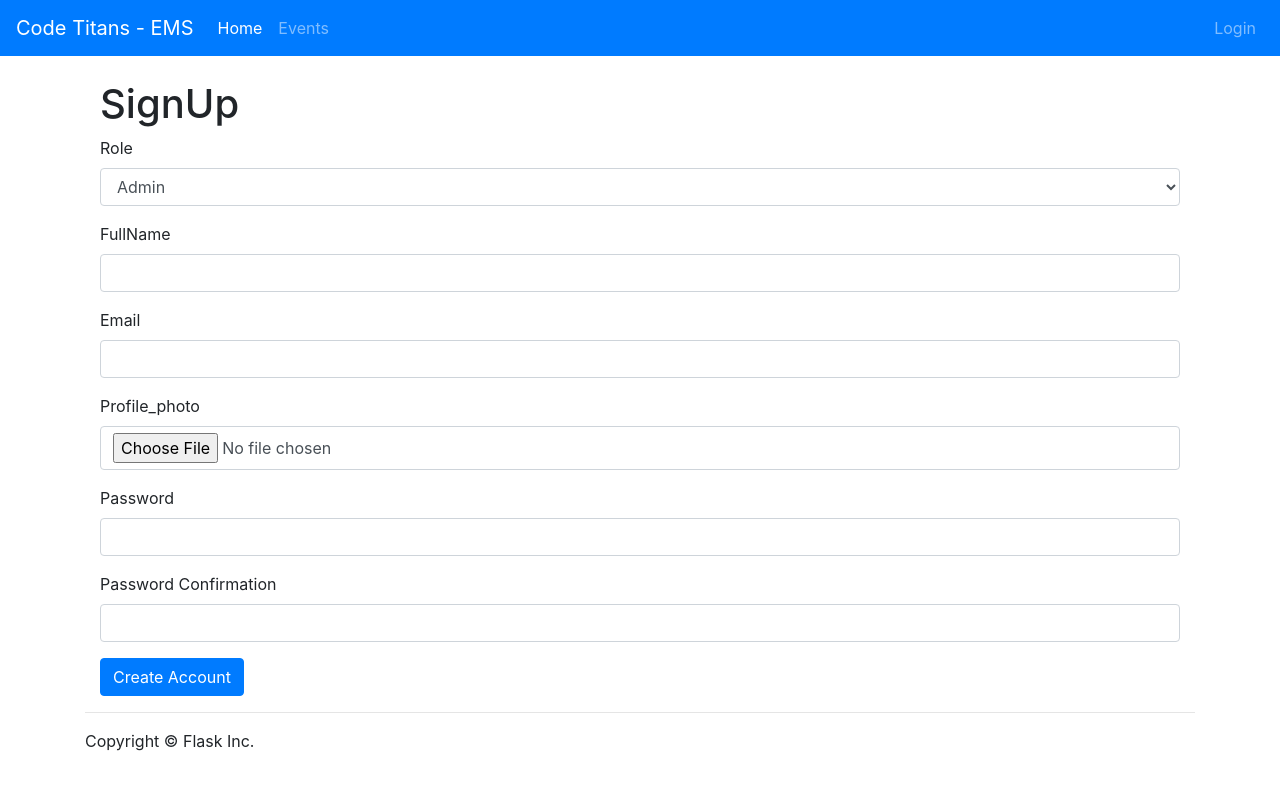
After one commit to adoseofsam/cycle8, a Flask app: page /signup in a window 1280 px wide. The commit adds this page. Run offline with Flask 2, Linux system fonts and the light colour scheme; some libraries are stand-ins or nearby versions.

Commit message:
Chanderpaul: added signup functionality

```diff
--- a/EMS/app/forms.py
+++ b/EMS/app/forms.py
@@ -1,8 +1,18 @@
 from flask_wtf import FlaskForm
-from wtforms import StringField, PasswordField
-from wtforms.validators import InputRequired, Email
+from flask_wtf.file import FileField, FileRequired, FileAllowed
+from wtforms import StringField, PasswordField, SelectField,BooleanField,RadioField,TextAreaField,TextField
+from wtforms.validators import InputRequired,DataRequired, Email, EqualTo
 
 
 class LoginForm(FlaskForm):
     email = StringField('Email', validators=[InputRequired(),Email()])
     password = PasswordField('Password', validators=[InputRequired()])
+
+class SignUpForm(FlaskForm):
+
+    role = SelectField('Role', choices = [('Admin','Admin'),('Regular','Regular')])
+    FullName = StringField('FullName',validators = [DataRequired()])
+    email = StringField('Email',validators = [DataRequired(),Email()])
+    Profile_Photo = FileField('Profile_photo', validators = [FileRequired(), FileAllowed(['jpg','jpeg','png','Images only!'])])
+    password = PasswordField('Password', validators=[InputRequired(), EqualTo('confirm', message = 'Password must match')])
+    confirm = PasswordField('Password Confirmation')
--- a/EMS/app/templates/login.html
+++ b/EMS/app/templates/login.html
@@ -17,5 +17,6 @@
       </div>
       <button type="submit" name="submit" class="btn btn-primary btn-block">Log in</button>
     </form>
+    <div class="text-center"><a class="small" href="{{ url_for('signup')}}">Create an Account!</a></div>
   </div>
 {% endblock %}
--- /dev/null
+++ b/EMS/app/templates/signup.html
@@ -0,0 +1,53 @@
+{% extends "base.html" %}
+
+{% block main %}
+<div class="container">
+<div class="form">
+	<h1 class = "page-header"> SignUp </h1>
+	<form method = "POST" action = "{{url_for('signup')}}" enctype = "multipart/form-data">
+		{% include 'flash_messages.html' %}
+		{{form.csrf_token}}
+
+		<div class = "form-group">
+			{{form.role.label}}
+			{{form.role(class="form-control")}}
+		</div>
+
+
+		<div class = "form-group">
+		{{form.FullName.label}}
+		{{form.FullName(size = 20, class="form-control")}}
+		</div>
+
+
+		<div class = "form-group">
+		{{form.email.label}}
+		{{form.email(class="form-control")}}
+		</div>
+
+
+        <div class = "form-group">
+            {{form.Profile_Photo.label}}
+            {{form.Profile_Photo(class="form-control")}}
+        </div>
+
+
+		<div class="form-group">
+			{{ form.password.label }}
+			{{ form.password(class='form-control') }}
+			</div>
+
+		<div class="form-group">
+			{{ form.confirm.label }}
+			{{ form.confirm(class='form-control') }}
+			</div>
+
+
+
+
+
+		<button type = "submit" name = "submit" class = "btn btn-primary"> Create Account </button>
+	</form>
+</div>
+</div>
+{% endblock %}
--- a/EMS/app/views.py
+++ b/EMS/app/views.py
@@ -48,6 +48,40 @@ def home():
 def event():
     """Render website's home page."""
     return render_template('event.html')
+
+
+@app.route('/signup', methods = ['GET','POST'])
+def signup():
+    signupForm = SignUpForm()
+    if request.method == "POST":
+        if signupForm.validate_on_submit():
+            role = signupForm.role.data
+            FullName = signupForm.FullName.data
+            email = signupForm.email.data
+            password = signupForm.password.data
+            Profile_Photo = signupForm.Profile_Photo.data
+            filename = secure_filename(Profile_Photo.filename)
+            Profile_Photo.save(os.path.join(app.config['UPLOAD_FOLDER'],filename))
+
+            date = datetime.datetime.now()
+            user = User(FullName,email,password,filename,role,date)
+
+
+            try:
+                db.session.add(user)
+                db.session.commit()
+
+                flash('Account created successfully.','success')
+                return redirect(url_for("login"))
+
+            except Exception as e:
+                flash('Account was not created successfully.','danger')
+                return redirect(url_for("login"))
+
+
+    return render_template("signup.html", form=signupForm)
+
+
 
 
 @app.route("/login", methods=["GET", "POST"])
```
Also changed, not shown: EMS/app/static/uploads/pic.jpg (added).
